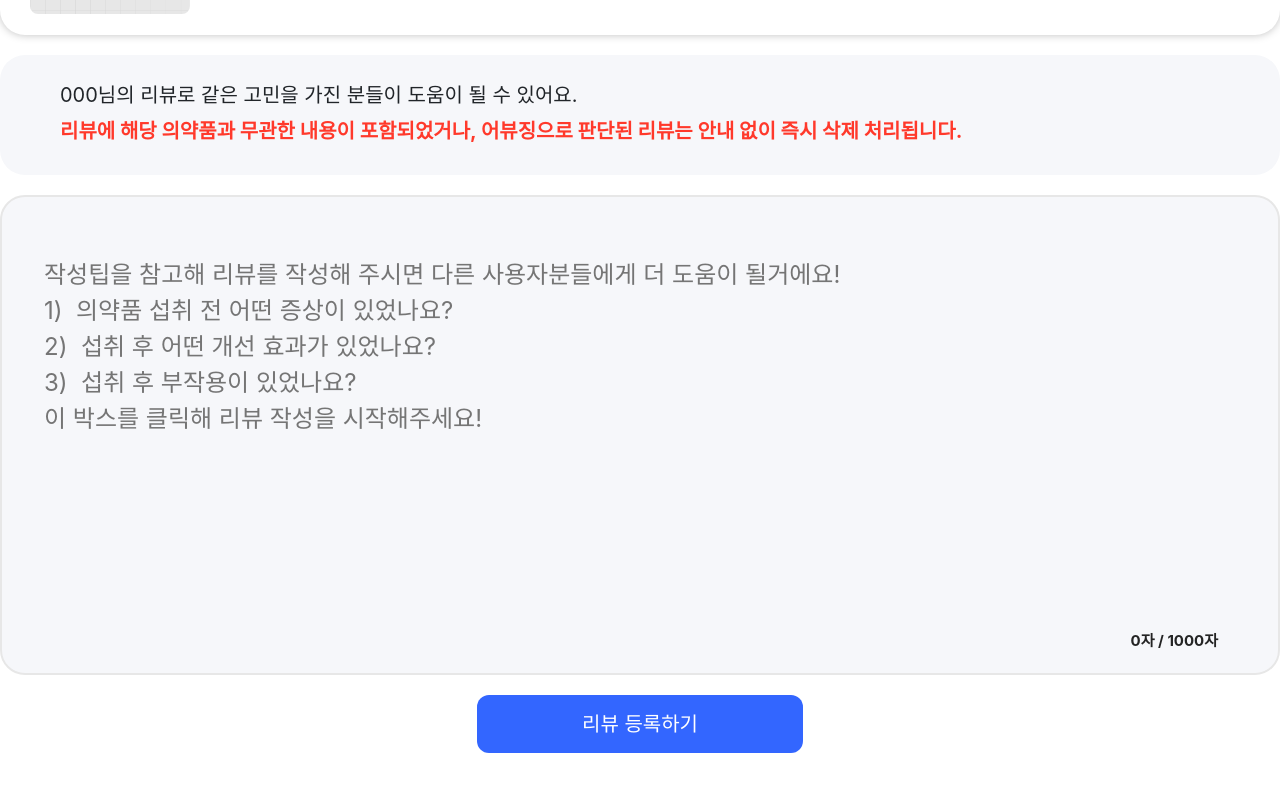
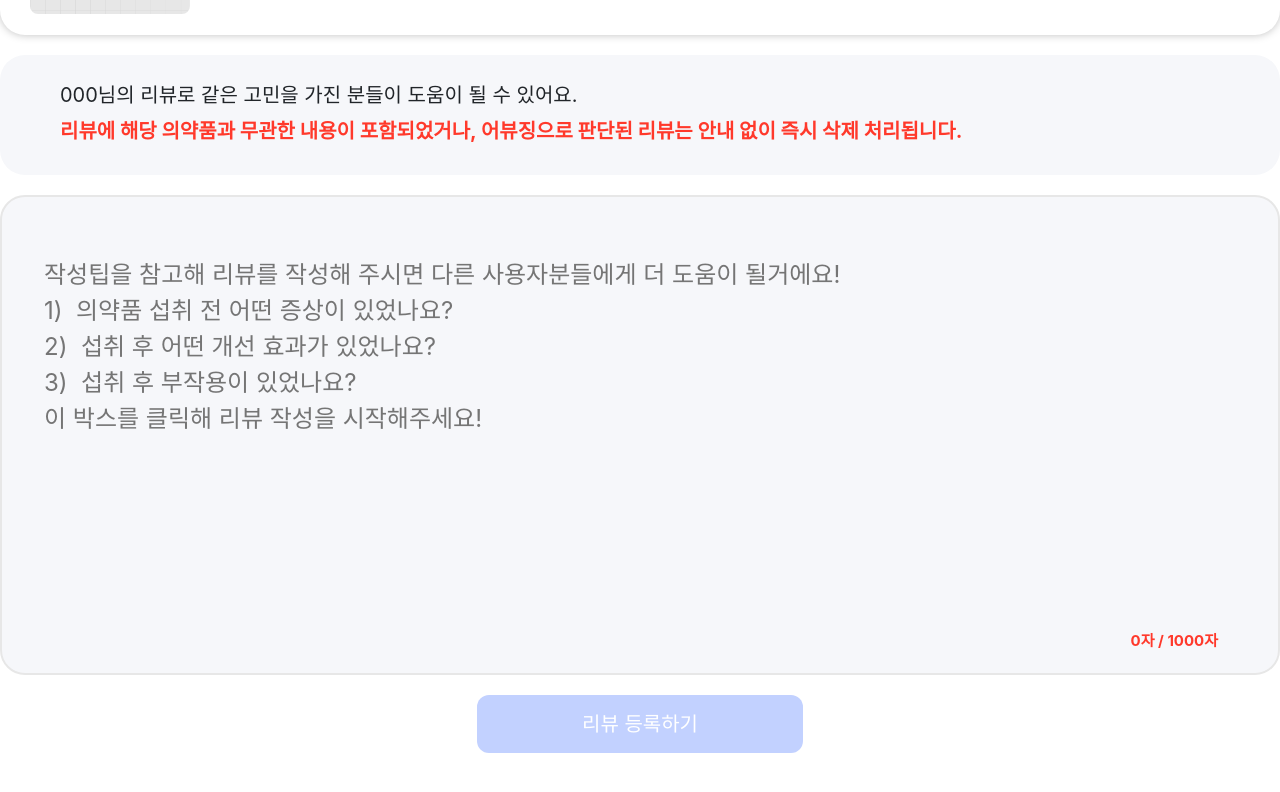
Before and after one commit to E-GaeMuYac/FE, a React (Create React App) app: page /detail/1/reviewform in a window 1280 px wide. Shown: the part 294-1086 px from the top of the page. Built offline with nearby package versions, Linux system fonts and the light colour scheme; no server answers.

Commit message:
FEAT: [추가] 글자 수 미달 시 버튼 비활성화 구현

```diff
--- a/src/pages/AddReviews.jsx
+++ b/src/pages/AddReviews.jsx
@@ -1,11 +1,9 @@
-import { async } from 'q';
 import React from 'react';
 import { useState } from 'react';
 import { useEffect } from 'react';
 import { useParams } from 'react-router';
 import styled from 'styled-components';
 import { userApi } from '../apis/apiInstance';
-import LikeItBtn from '../components/common/LikeItBtn';
 
 const AddReviews = () => {
   const { id } = useParams();
@@ -93,7 +91,10 @@ const AddReviews = () => {
         </CountText>
       </ContentBox>
       <SubmitBtnWrap>
-        <SubmitBtn type='button' onClick={submitReview}>
+        <SubmitBtn
+          type='button'
+          onClick={submitReview}
+          disabled={content.length < 10}>
           리뷰 등록하기
         </SubmitBtn>
       </SubmitBtnWrap>
@@ -332,7 +333,8 @@ const CountText = styled.span`
   right: 60px;
   font-size: 15px;
   font-weight: bold;
-  color: ${(props) => (props.count !== 1000 ? '#242424' : '#FF392B')};
+  color: ${(props) =>
+    props.count !== 1000 && props.count >= 10 ? '#242424' : '#FF392B'};
 `;
 
 const SubmitBtnWrap = styled.div`
@@ -342,11 +344,12 @@ const SubmitBtnWrap = styled.div`
   justify-content: center;
 `;
 
-const SubmitBtn = styled.div`
+const SubmitBtn = styled.button`
   width: 326px;
   height: 58px;
-  background-color: #3366ff;
+  background-color: ${(props) => (props.disabled ? '#c2d1ff' : '#3366FF')};
   color: white;
+  border: none;
   border-radius: 12px;
   font-size: 20px;
   display: flex;
```
